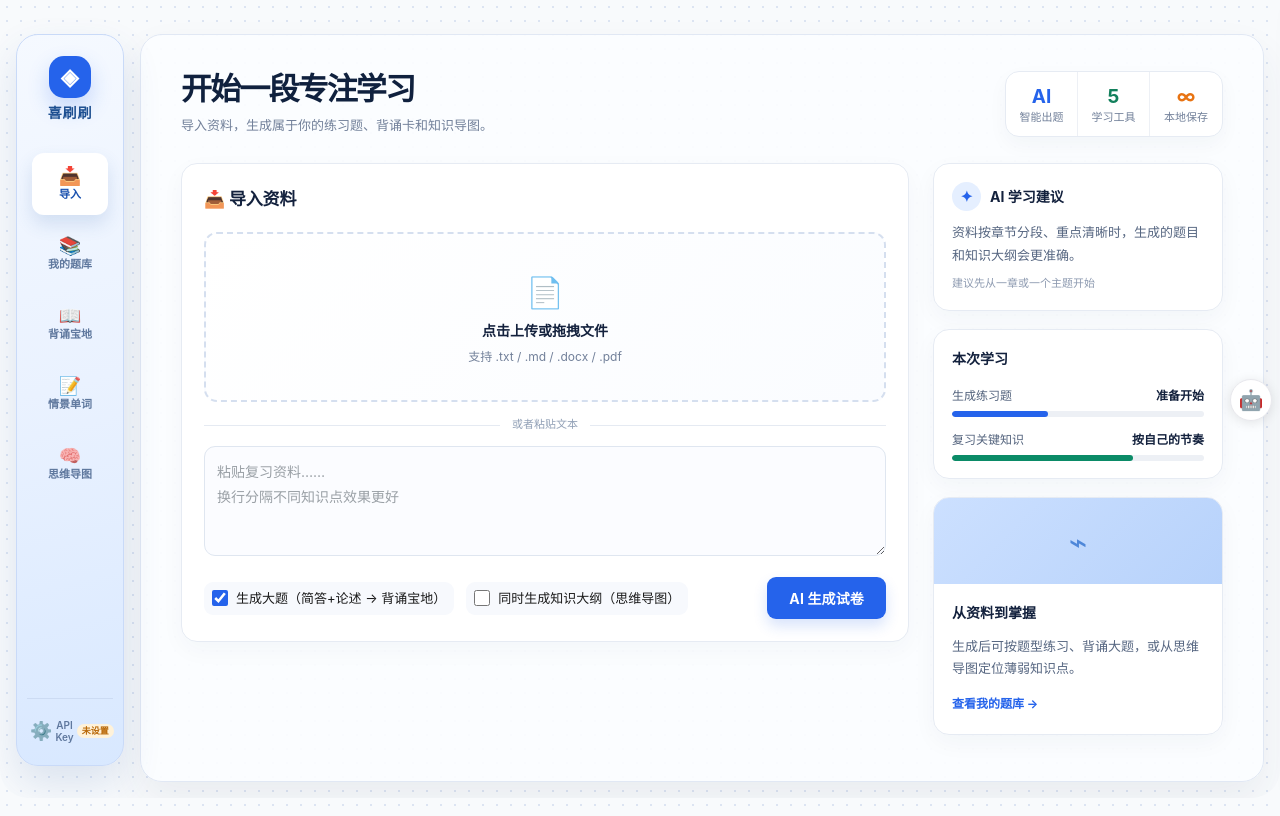
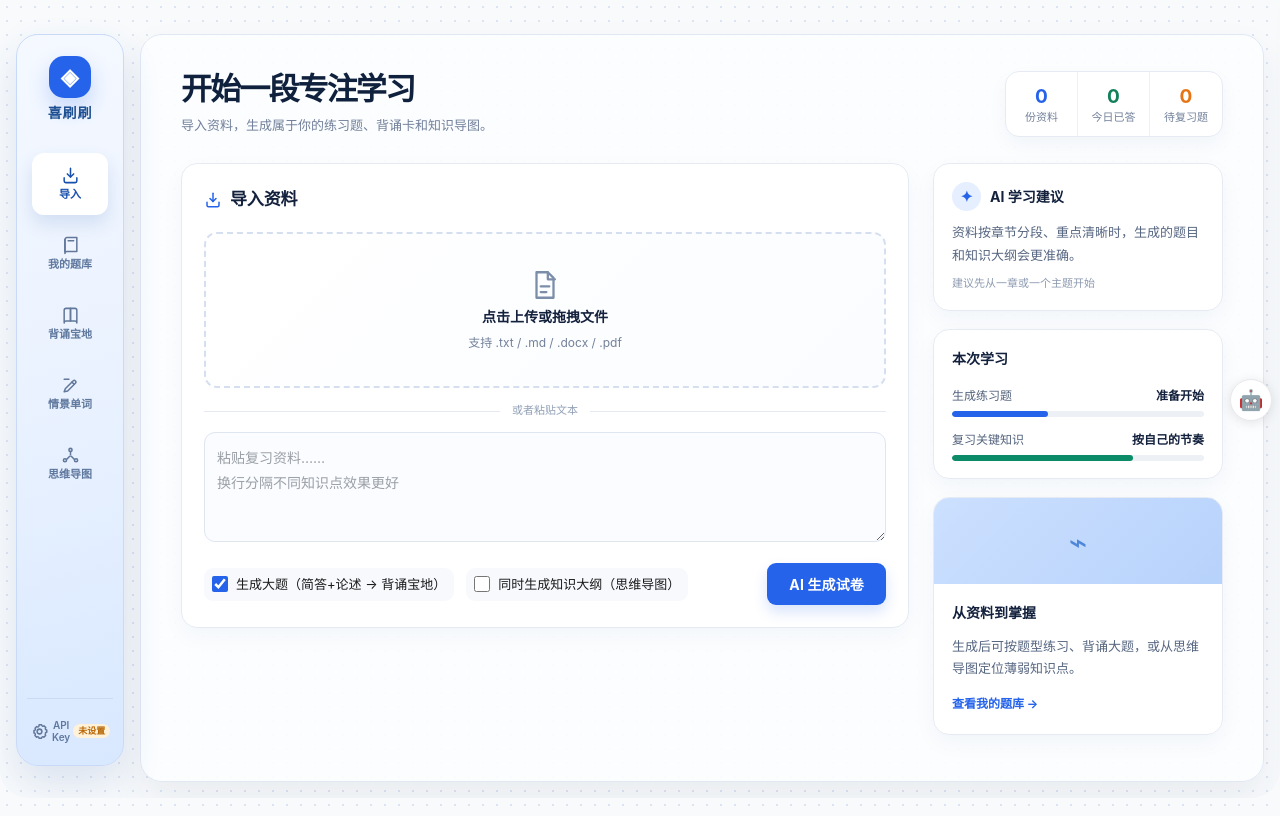
Before and after one commit to zhang-0221/tiantianshuati, a plain HTML site: page index.html in a window 1280 px wide. Drawn offline with Linux system fonts and the light colour scheme.

Commit message:
feat: polish dashboard feedback and mobile controls

```diff
--- a/index.html
+++ b/index.html
@@ -808,6 +808,9 @@ textarea:focus{border-color:#8db4ff;box-shadow:0 0 0 4px rgba(37,99,235,.09);}
 .sidebar-item.active .si-icon{filter:none;}
 .sidebar-bottom{border-color:#ccdbf3;}.sidebar-bottom .sidebar-item{color:#5f789e;}
 .sidebar-key-tag.set{background:#dff8ec;color:#17704e;}.sidebar-key-tag.unset{background:#fff2d9;color:#b96808;}
+.si-icon{display:inline-flex;align-items:center;justify-content:center;}.si-icon svg{width:19px;height:19px;stroke:currentColor;fill:none;stroke-width:1.9;stroke-linecap:round;stroke-linejoin:round;}
+.section-heading{display:inline-flex;align-items:center;gap:8px;}.section-heading svg,.rail-card h3 .ui-icon{width:18px;height:18px;stroke:var(--blue);fill:none;stroke-width:2;stroke-linecap:round;stroke-linejoin:round;}
+.upload-zone .up-icon{display:flex;justify-content:center;}.upload-zone .up-icon svg{width:34px;height:34px;stroke:#7b8da9;fill:none;stroke-width:1.6;stroke-linecap:round;stroke-linejoin:round;}
 .app-main{
   min-height:calc(100vh - 68px);border:1px solid #e1e8f4;border-radius:var(--surface-radius);
   background:rgba(252,253,255,.92);box-shadow:0 18px 38px rgba(39,58,91,.07);
@@ -816,7 +819,7 @@ textarea:focus{border-color:#8db4ff;box-shadow:0 0 0 4px rgba(37,99,235,.09);}
 .modal,.chat-panel,.answer-sheet{border-radius:18px;}
 @media(min-width:961px){.workspace-shell{min-height:calc(100vh - 36px);}.workspace-shell .sidebar{height:calc(100vh - 68px);}}
 @media(max-width:980px){.workspace-shell{padding:12px;gap:12px;}.sidebar{height:calc(100vh - 48px);}.app-main{min-height:calc(100vh - 48px);}}
-@media(max-width:640px){.workspace-shell{display:block;padding:0;}.sidebar{border-radius:0;height:100vh;box-shadow:5px 0 28px rgba(16,32,57,.28);}.app-main{min-height:100vh;border:0;border-radius:0;box-shadow:none;}.hamburger{border-radius:12px;}}
+@media(max-width:640px){.workspace-shell{display:block;padding:0;}.sidebar{border-radius:0;height:100vh;box-shadow:5px 0 28px rgba(16,32,57,.28);}.app-main{min-height:100vh;border:0;border-radius:0;box-shadow:none;}.hamburger{border-radius:12px;}.chat-toggle{bottom:28px;}.chat-panel.open ~ .chat-toggle{bottom:28px;}}
 </style>
 </head>
 <body>
@@ -832,24 +835,24 @@ textarea:focus{border-color:#8db4ff;box-shadow:0 0 0 4px rgba(37,99,235,.09);}
     <div class="sidebar-brand"><h1>喜刷刷</h1></div>
     <nav class="sidebar-nav">
       <button class="sidebar-item active" id="navImport" onclick="switchTab('import')">
-        <span class="si-icon">📥</span>导入
+        <span class="si-icon"><svg viewBox="0 0 24 24" aria-hidden="true"><path d="M12 3v11"/><path d="m8 10 4 4 4-4"/><path d="M4 15v4a2 2 0 0 0 2 2h12a2 2 0 0 0 2-2v-4"/></svg></span>导入
       </button>
       <button class="sidebar-item" id="navLib" onclick="switchTab('library')">
-        <span class="si-icon">📚</span>我的题库
+        <span class="si-icon"><svg viewBox="0 0 24 24" aria-hidden="true"><path d="M5 4.5A2.5 2.5 0 0 1 7.5 2H20v17.5H7.5A2.5 2.5 0 0 0 5 22z"/><path d="M5 4.5v15"/><path d="M9 6h7"/></svg></span>我的题库
       </button>
       <button class="sidebar-item" id="navRecite" onclick="switchTab('recite')">
-        <span class="si-icon">📖</span>背诵宝地
+        <span class="si-icon"><svg viewBox="0 0 24 24" aria-hidden="true"><path d="M4 5.5A2.5 2.5 0 0 1 6.5 3H12v16H6.5A2.5 2.5 0 0 0 4 21.5z"/><path d="M20 5.5A2.5 2.5 0 0 0 17.5 3H12v16h5.5a2.5 2.5 0 0 1 2.5 2.5z"/></svg></span>背诵宝地
       </button>
       <button class="sidebar-item" id="navVocab" onclick="switchTab('vocab')">
-        <span class="si-icon">📝</span>情景单词
+        <span class="si-icon"><svg viewBox="0 0 24 24" aria-hidden="true"><path d="m4 20 4.4-1 9.8-9.8a2.1 2.1 0 0 0-3-3L5.4 16z"/><path d="m13.8 7.7 2.5 2.5"/><path d="M4 4h6"/></svg></span>情景单词
       </button>
       <button class="sidebar-item" id="navMind" onclick="switchTab('mindmap')">
-        <span class="si-icon">🧠</span>思维导图
+        <span class="si-icon"><svg viewBox="0 0 24 24" aria-hidden="true"><circle cx="12" cy="5" r="2"/><circle cx="5" cy="18" r="2"/><circle cx="19" cy="18" r="2"/><path d="M12 7v4M7 17l4-4m6 4-4-4"/></svg></span>思维导图
       </button>
     </nav>
     <div class="sidebar-bottom">
       <button class="sidebar-item" onclick="openSettings()">
-        <span class="si-icon">⚙️</span>API Key
+        <span class="si-icon"><svg viewBox="0 0 24 24" aria-hidden="true"><circle cx="12" cy="12" r="3"/><path d="M19.4 15a1.7 1.7 0 0 0 .3 1.9l.1.1-2.2 2.2-.1-.1a1.7 1.7 0 0 0-1.9-.3 1.7 1.7 0 0 0-1 1.5v.2h-3.2v-.2a1.7 1.7 0 0 0-1-1.5 1.7 1.7 0 0 0-1.9.3l-.1.1-2.2-2.2.1-.1a1.7 1.7 0 0 0 .3-1.9 1.7 1.7 0 0 0-1.5-1H5v-3.2h.2a1.7 1.7 0 0 0 1.5-1 1.7 1.7 0 0 0-.3-1.9l-.1-.1 2.2-2.2.1.1a1.7 1.7 0 0 0 1.9.3 1.7 1.7 0 0 0 1-1.5V3.5h3.2v.2a1.7 1.7 0 0 0 1 1.5 1.7 1.7 0 0 0 1.9-.3l.1-.1 2.2 2.2-.1.1a1.7 1.7 0 0 0-.3 1.9 1.7 1.7 0 0 0 1.5 1h.2V13h-.2a1.7 1.7 0 0 0-1.5 1z"/></svg></span>API Key
         <span class="sidebar-key-tag unset" id="keyTag">未设置</span>
       </button>
     </div>
@@ -865,16 +868,16 @@ textarea:focus{border-color:#8db4ff;box-shadow:0 0 0 4px rgba(37,99,235,.09);}
           <p>导入资料，生成属于你的练习题、背诵卡和知识导图。</p>
         </div>
         <div class="welcome-mark" aria-label="学习工作台概览">
-          <span><b>AI</b>智能出题</span>
-          <span><b>5</b>学习工具</span>
-          <span><b>∞</b>本地保存</span>
+          <span><b id="statLibraryTotal">0</b>份资料</span>
+          <span><b id="statTodayAnswered">0</b>今日已答</span>
+          <span><b id="statReviewDue">0</b>待复习题</span>
         </div>
       </div>
       <div class="import-dashboard">
       <div class="card import-card">
-        <div class="card-hd">📥 导入资料</div>
+        <div class="card-hd"><span class="section-heading"><svg viewBox="0 0 24 24" aria-hidden="true"><path d="M12 3v11"/><path d="m8 10 4 4 4-4"/><path d="M4 15v4a2 2 0 0 0 2 2h12a2 2 0 0 0 2-2v-4"/></svg>导入资料</span></div>
         <div class="upload-zone" id="uploadZone" onclick="document.getElementById('fileInput').click()">
-          <div class="up-icon">📄</div>
+          <div class="up-icon"><svg viewBox="0 0 24 24" aria-hidden="true"><path d="M6 3h8l4 4v14H6z"/><path d="M14 3v5h5"/><path d="M9 13h6M9 17h4"/></svg></div>
           <div class="up-text">点击上传或拖拽文件</div>
           <div class="up-hint">支持 .txt / .md / .docx / .pdf</div>
         </div>
@@ -1641,7 +1644,34 @@ function toggleTypePractice() {
 }
 
 // ==================== LIBRARY RENDER ====================
+function getWorkspaceStats(exams, progress, date) {
+  const list = Array.isArray(exams) ? exams : [];
+  const daily = progress && progress.daily ? progress.daily : {};
+  const today = daily[date] || {};
+  return {
+    libraryTotal: list.length,
+    todayAnswered: Number(today.total) || 0,
+    reviewDue: list.reduce((total, exam) => total + Object.values(exam.isCorrect || {}).filter(v => v === false).length, 0),
+  };
+}
+
+function renderWorkspaceStats() {
+  let progress = { daily: {} };
+  try { progress = JSON.parse(localStorage.getItem(LS_PROGRESS) || '{"daily":{}}'); } catch {}
+  const stats = getWorkspaceStats(library, progress, new Date().toISOString().slice(0, 10));
+  const values = {
+    statLibraryTotal: stats.libraryTotal,
+    statTodayAnswered: stats.todayAnswered,
+    statReviewDue: stats.reviewDue,
+  };
+  for (const [id, value] of Object.entries(values)) {
+    const el = document.getElementById(id);
+    if (el) el.textContent = value;
+  }
+}
+
 function renderLib() {
+  renderWorkspaceStats();
   const grid = document.getElementById('libGrid'), empty = document.getElementById('libEmpty');
   if (library.length === 0) { grid.innerHTML = ''; empty.style.display = 'block'; document.getElementById('libCount').textContent = ''; return; }
   empty.style.display = 'none';
```
Also changed, not shown: tests/dashboard-polish.test.mjs (added, +38 -0 lines).
